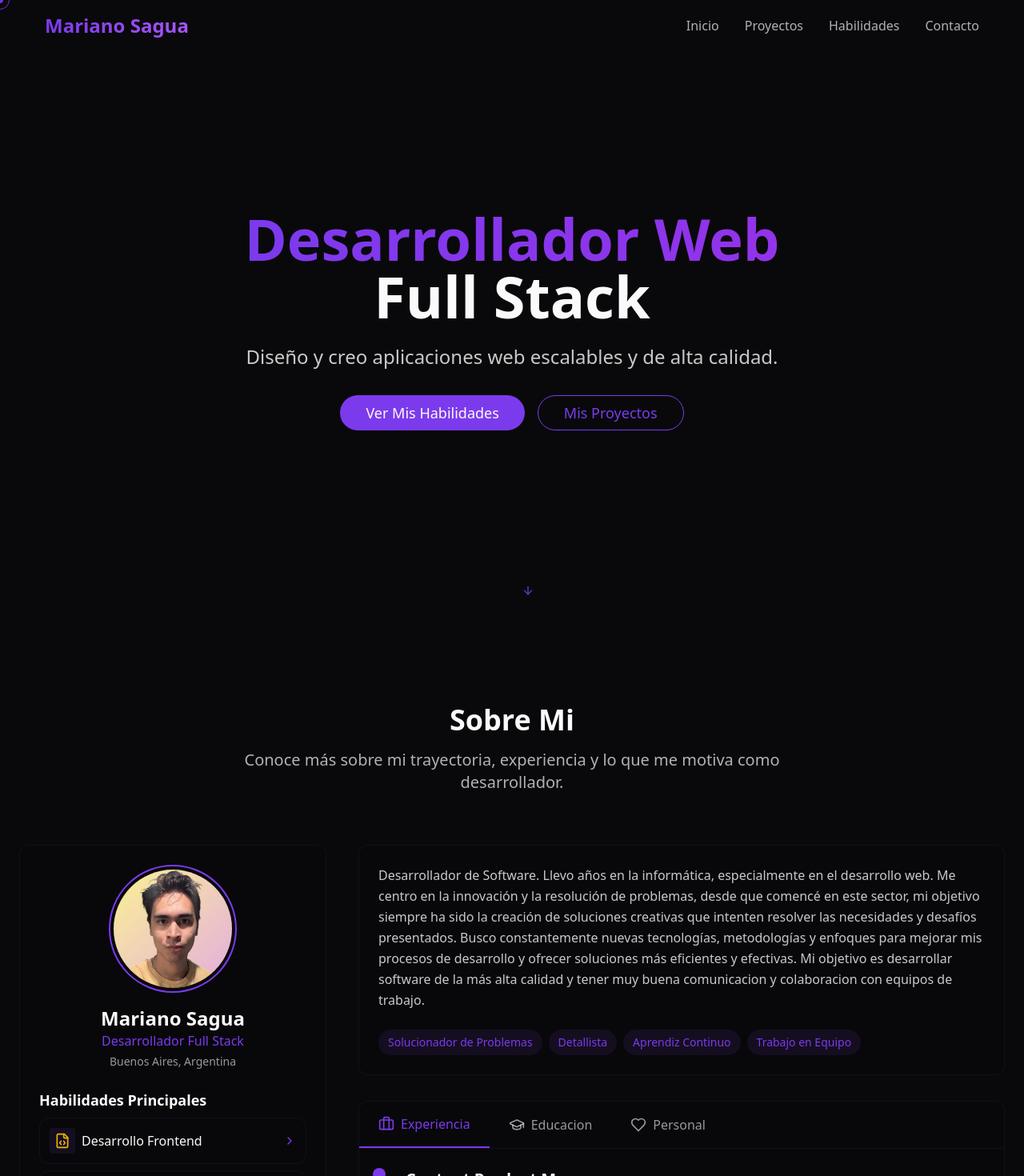
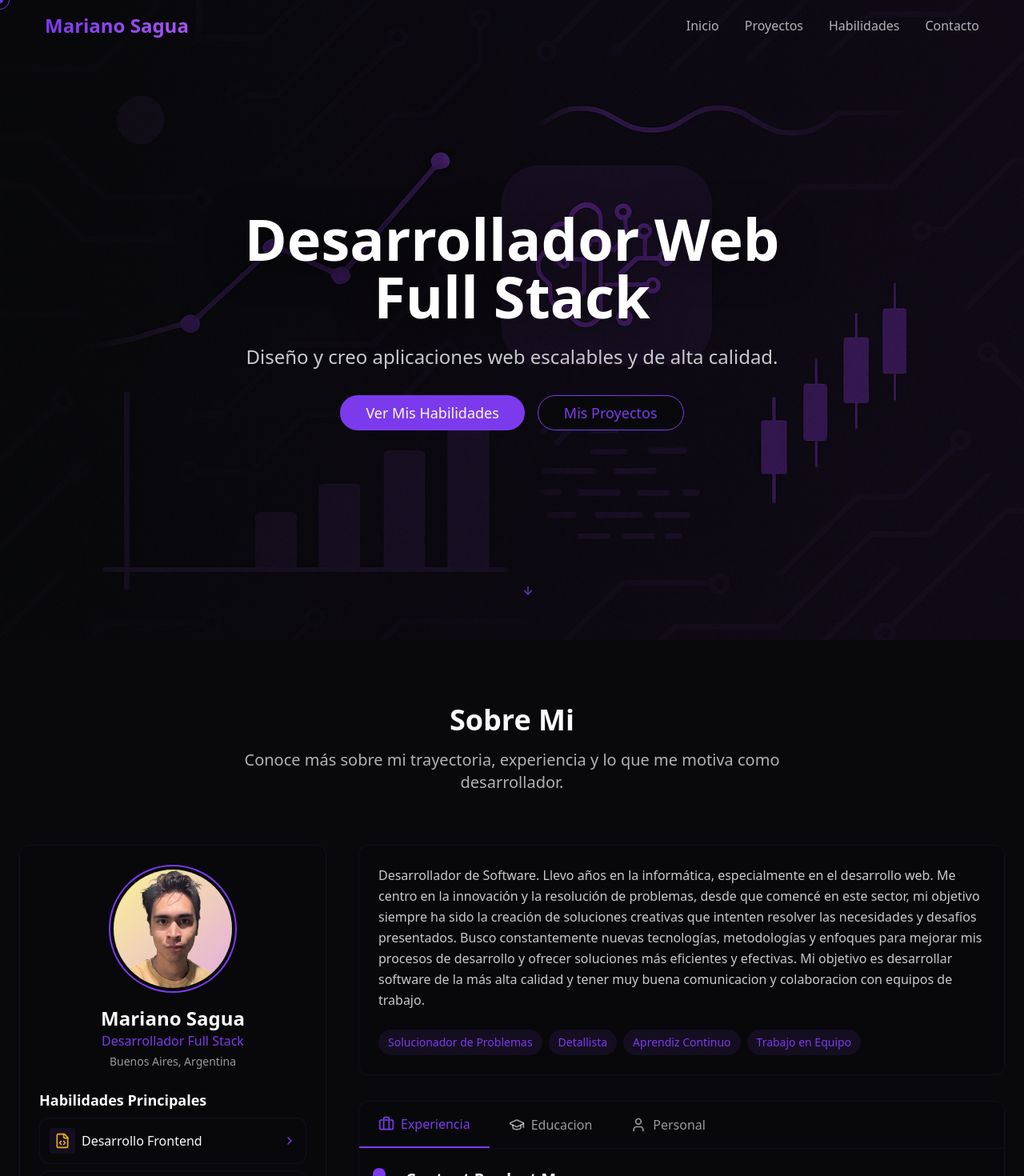
Before and after one commit to marianosagua/mi_portafolio, a React (Vite) app: page / in a window 1280 px wide. Shown: the top 1470 px of the page at 80% size. Built offline with nearby package versions, Linux system fonts and the light colour scheme.

Commit message:
Agregado fondo de imagen al componente Hero, actualizado el título del proyecto en Projects y mejorada la configuración del renderizador en three-background.

```diff
--- a/src/components/About.tsx
+++ b/src/components/About.tsx
@@ -3,12 +3,12 @@ import { motion, useInView, AnimatePresence } from "framer-motion";
 import {
   Briefcase,
   GraduationCap,
-  Heart,
   ChevronRight,
   ChevronDown,
   FileCode,
   Server,
   Database,
+  User, // Agrega User aquí
 } from "lucide-react";
 import { Button } from "./ui/button";
 import foto_perfil from "../images/FotoPerfil.jpg";
@@ -106,7 +106,7 @@ export const About = () => {
   const tabIcons = {
     experiencia: <Briefcase className="h-5 w-5" />,
     educacion: <GraduationCap className="h-5 w-5" />,
-    personal: <Heart className="h-5 w-5" />,
+    personal: <User className="h-5 w-5" />,
   };
 
   const containerVariants = {
--- a/src/components/Hero.tsx
+++ b/src/components/Hero.tsx
@@ -30,7 +30,16 @@ export const Hero = () => {
     <section
       id="home"
       className="relative min-h-screen flex items-center justify-center overflow-hidden py-10 sm:py-0"
+      style={{
+        backgroundImage: `url('/HeroFondo.png')`,
+        backgroundSize: 'cover',
+        backgroundPosition: 'center',
+        backgroundRepeat: 'no-repeat',
+      }}
     >
+      {/* Capa para oscurecer la imagen de fondo */}
+      <div className="absolute inset-0 bg-black/80 -z-30 pointer-events-none select-none" />
+      {/* Fondo de partículas/Three.js */}
       {!threeJsFailed ? (
         <canvas
           ref={canvasRef}
@@ -40,18 +49,17 @@ export const Hero = () => {
       ) : (
         <FallbackBackground />
       )}
-
-      <div className="absolute inset-0 bg-gradient-to-b from-background/0 via-background/50 to-background" />
+      <div className="absolute inset-0 bg-gradient-to-b from-background/0 via-background/50 to-background -z-20" />
 
       <div className="container mx-auto px-4 sm:px-6 z-10">
         <div className="max-w-3xl mx-auto text-center">
           <motion.h1
-            className="text-3xl sm:text-4xl md:text-6xl lg:text-7xl font-bold mb-4 sm:mb-6"
+            className="text-3xl sm:text-4xl md:text-6xl lg:text-7xl font-bold mb-4 sm:mb-6 drop-shadow-[0_4px_24px_rgba(0,0,0,0.7)] text-white"
             initial={{ opacity: 0, y: 20 }}
             animate={{ opacity: 1, y: 0 }}
             transition={{ duration: 0.8, delay: 0.2 }}
           >
-            <span className="bg-clip-text text-transparent bg-gradient-to-r from-primary to-purple-600">
+            <span>
               Desarrollador Web
             </span>{" "}
             <br className="hidden xs:block" />
--- a/src/components/Projects.tsx
+++ b/src/components/Projects.tsx
@@ -24,7 +24,7 @@ export const Projects = () => {
   const projects: Project[] = [
     {
       id: 1,
-      title: "Sistema de Reservacion de Funciones de Cine",
+      title: "CinemaSpot - Sistema de Reservacion de Funciones de Cine",
       description:
         "Sistema intuitivo que permite reservar funciones de cine de manera rápida y sencilla, gestionando horarios, películas y asientos en tiempo real.",
       image: movie_reservation_system,
@@ -148,7 +148,7 @@ export const Projects = () => {
                         rel="noopener noreferrer"
                       >
                         <ExternalLink className="h-4 w-4" />
-                        Live Demo
+                        Demo en vivo
                       </a>
                     </Button>
                     <Button
@@ -163,7 +163,7 @@ export const Projects = () => {
                         rel="noopener noreferrer"
                       >
                         <Github className="h-4 w-4" />
-                        Code
+                        Codigo Fuente
                       </a>
                     </Button>
                   </div>
--- a/src/lib/three-background.ts
+++ b/src/lib/three-background.ts
@@ -19,6 +19,7 @@ export function init(canvas: HTMLCanvasElement) {
     antialias: true,
     alpha: true,
   });
+  renderer.setClearColor(0x000000, 0); // Fondo transparente
   renderer.setSize(window.innerWidth, window.innerHeight);
   renderer.setPixelRatio(Math.min(window.devicePixelRatio, 2));
 
--- a/src/main.tsx
+++ b/src/main.tsx
@@ -1,9 +1,9 @@
 import { StrictMode } from "react";
 import { createRoot } from "react-dom/client";
 import "./index.css";
-import App from "./App.tsx";
 import { ThemeProvider } from "./components/ThemeProvider.tsx";
 import { BrowserRouter } from "react-router-dom";
+import { App } from "./App.tsx";
 
 createRoot(document.getElementById("root")!).render(
   <StrictMode>
```
Also changed, not shown: src/App.tsx (+5 -7 lines), public/HeroFondo.png (added), src/images/HeroFondo.png (added).
